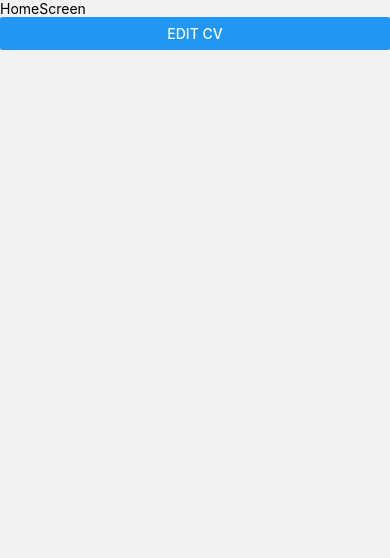
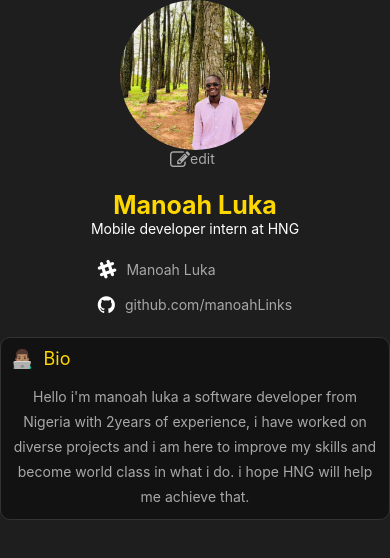
Before and after one commit to manoahLinks/hng-stage2, a React Native app: screen /Home in a window 390 px wide. Shown: the top 558 px of the page. Built offline with nearby package versions, Linux system fonts and the light colour scheme.

Commit message:
structuring editpage and adding styles to homepage

```diff
--- a/App.js
+++ b/App.js
@@ -3,6 +3,7 @@ import { StyleSheet} from 'react-native';
 import {createNativeStackNavigator} from '@react-navigation/native-stack';
 import {NavigationContainer} from '@react-navigation/native';
 import { EditScreen, HomeScreen } from './app/screens';
+import colors from './app/config/colors';
 
 
 const Stack = createNativeStackNavigator()
@@ -11,8 +12,8 @@ export default function App() {
   return (
    <NavigationContainer>
     <Stack.Navigator initialRouteName='Home'>
-      <Stack.Screen name='Home' component={HomeScreen} options={{headerShown: false}}/>
-      <Stack.Screen name='Edit-cv' component={EditScreen}/>
+      <Stack.Screen name='Home' component={HomeScreen} options={{headerShown: false, headerTitle: false}}/>
+      <Stack.Screen name='Edit-cv' component={EditScreen} options={{headerShadowVisible: false, headerStyle: {backgroundColor: colors.primary}, headerTintColor: colors.accent }}/>
     </Stack.Navigator>
    </NavigationContainer>
   );
--- a/app/components/AppScreen.js
+++ b/app/components/AppScreen.js
@@ -1,5 +1,6 @@
 import { StyleSheet, SafeAreaView, Platform, StatusBar } from 'react-native'
 import React from 'react'
+import colors from '../config/colors'
 
 const AppScreen = ({children}) => {
   return (
@@ -13,6 +14,8 @@ export default AppScreen
 
 const styles = StyleSheet.create({
     container: {
-        paddingTop: Platform.OS === 'android' ? StatusBar.currentHeight : 0
+        paddingTop: Platform.OS === 'android' ? StatusBar.currentHeight : 0,
+        backgroundColor: colors.primary,
+        flex: 1
     }
 })
--- a/app/config/colors.js
+++ b/app/config/colors.js
@@ -1,3 +1,9 @@
 export default {
-    primary: 'red'
+    secondary: '#121212',
+    primary: '#1E1E1E',
+    primaryText:'#FFFFFF',
+    secondaryText: '#A8A8A8',
+    divider: '#333333',
+    link: '#00BFFF',
+    accent: '#FFD700'
 }
--- a/app/screens/EditScreen.js
+++ b/app/screens/EditScreen.js
@@ -1,14 +1,97 @@
-import { StyleSheet, Text, View } from 'react-native'
-import React from 'react'
+import { StyleSheet, Button, Text, TextInput, View } from 'react-native'
+import React, {useState} from 'react'
+import { AppScreen } from '../components'
+import colors from '../config/colors'
 
 const EditScreen = () => {
+
+    const [formData, setFormData] = useState({
+        fullname: '',
+        email: '',
+        github: '',
+      });
+
+      const inputChange = (e) => {
+        setFormData((prevState) => ({
+            ...prevState, [e.target.name]: e.target.value
+        }))
+    }
+
+      const handleSubmit = () => {
+        Alert.alert('Form Data', JSON.stringify(formData, null, 2));
+      };
+
+
   return (
-    <View>
-      <Text>EditScreen</Text>
-    </View>
+    <AppScreen>
+        <View style={styles.formContainer}>
+            <View style={styles.inputContainer}>
+                <Text style={styles.label}>Email</Text>
+                <TextInput
+                    placeholder='enter username'
+                    style={{borderColor: colors.secondaryText, borderWidth: 1, padding: 5, color: colors.secondaryText}}
+                    value={formData.email}
+                    onChange={inputChange}
+                />
+            </View>
+
+            <View style={styles.inputContainer}>
+                <Text style={styles.label}>Full name</Text>
+                <TextInput
+                    style={{borderColor: colors.secondaryText, borderWidth: 1, padding: 5, color: colors.secondaryText}}
+                    value={formData.fullname}
+                />
+            </View>
+
+            <View style={styles.inputContainer}>
+                <Text style={styles.label}>slack</Text>
+                <TextInput
+                    style={{borderColor: colors.secondaryText, borderWidth: 1, padding: 5, color: colors.secondaryText}}
+                />
+            </View>
+
+            <View style={styles.inputContainer}>
+                <Text style={styles.label}>github</Text>
+                <TextInput
+                    placeholder='enter username'
+                    style={{borderColor: colors.secondaryText, borderWidth: 1, padding: 5, color: colors.secondaryText}}
+                />
+            </View>
+
+            <View style={styles.inputContainer}>
+                <Text style={styles.label}>Bio</Text>
+                <TextInput
+                    placeholder='enter username'
+                    style={{borderColor: colors.secondaryText, borderWidth: 1, padding: 5, color: colors.secondaryText}}
+                    multiline= {true}
+                    numberOfLines= {3}
+                />
+            </View>
+
+            <Button onPress={handleSubmit} title="Submit" color={colors.accent} />
+        </View>
+    </AppScreen>
   )
 }
 
 export default EditScreen
 
-const styles = StyleSheet.create({})
+const styles = StyleSheet.create({
+    container: {
+        display: 'flex',
+        gap: 10
+    },
+
+    formContainer: {
+        padding: 20,
+        gap: 10,
+    },
+
+    label: {
+        color: colors.secondaryText
+    },
+
+    inputContainer:{
+        gap: 5
+    }
+})
--- a/app/screens/HomeScreen.js
+++ b/app/screens/HomeScreen.js
@@ -1,19 +1,106 @@
-import { Button, StyleSheet, Text, View } from 'react-native'
+import { Image, StyleSheet, Text, TouchableOpacity, View } from 'react-native'
 import React from 'react'
 import { AppScreen } from '../components'
+import Icon from 'react-native-vector-icons/FontAwesome'
+import colors from '../config/colors'
 
 const HomeScreen = ({navigation}) => {
   return (
     <AppScreen>
-      <Text>HomeScreen</Text>
-      <Button
-        title='edit cv'
-        onPress={() => navigation.navigate("Edit-cv")}
-      />
+        <View>
+
+            <View style={styles.detailsContainer}>
+                <View >
+                    <Image source={require('../assets/profile.jpeg')} style={{width: 150, height: 150, borderRadius: 100}}/>
+                    <TouchableOpacity onPress={()=> {navigation.navigate('Edit-cv')}} style={{display: 'flex', flexDirection:'row', marginLeft: 50}}>
+                        <Icon name='edit' size={20} color={colors.secondaryText} />
+                        <Text style={{color: colors.secondaryText}}>edit</Text>
+                    </TouchableOpacity>
+                </View>
+                <View style={styles.tagContainer}>
+                    <Text style={styles.nameTag}>Manoah Luka</Text>
+                    <Text style={{color: 'white'}}>Mobile developer intern at HNG</Text>
+                </View>
+
+                <View style={[styles.info]}>
+                    <View style={styles.infoItem}>
+                        <Icon name='slack' color={'white'} size={20}/>
+                        <Text style={styles.bioText}>Manoah Luka</Text>
+                    </View>
+
+                    <View style={styles.infoItem}>
+                        <Icon name='github' color={'white'} size={20}/>
+                        <Text style={styles.bioText}>github.com/manoahLinks</Text>
+                    </View>
+                </View>
+
+                <View style={styles.bioContainer}>
+                    <View>
+                        <Text style={{fontSize: 18, color: colors.accent}}>👨🏽‍💻  Bio</Text>
+                    </View>
+                    <Text style={styles.bioText}>Hello i'm manoah luka a software developer from Nigeria with 2years of experience, i have worked on diverse projects and i am here to improve my skills and become world class in what i do. i hope HNG will help me achieve that.</Text>
+                </View>
+            </View>
+
+        </View>
+
     </AppScreen>
   )
 }
 
-const styles = StyleSheet.create({})
+const styles = StyleSheet.create({
+    container: {
+        display: 'flex',
+        flex: 1,
+
+    },
+
+    detailsContainer: {
+        display: 'flex',
+        justifyContent: 'center',
+        alignItems: 'center',
+        width: '100%',
+        gap: 20
+    },
+
+    nameTag: {
+        fontWeight: 'bold',
+        fontSize: 25,
+        color: colors.accent
+    },
+
+    tagContainer: {
+        display: 'flex',
+        justifyContent: 'center',
+        alignItems: 'center'
+    },
+
+    info: {
+        display: 'flex',
+        gap: 10
+    },
+
+    infoItem: {
+        display: 'flex',
+        flexDirection: 'row',
+        alignItems: 'center',
+        gap: 10
+    },
+
+    bioText: {
+        textAlign: 'center',
+        lineHeight: 25,
+        color: colors.secondaryText,
+    },
+
+    bioContainer: {
+        padding: 10,
+        borderRadius: 10,
+        borderWidth: 0.5,
+        gap: 15,
+        borderColor: colors.divider,
+        backgroundColor: colors.secondary
+    }
+})
 
 export default HomeScreen;
```
Also changed, not shown: app/assets/profile.jpeg (added).
